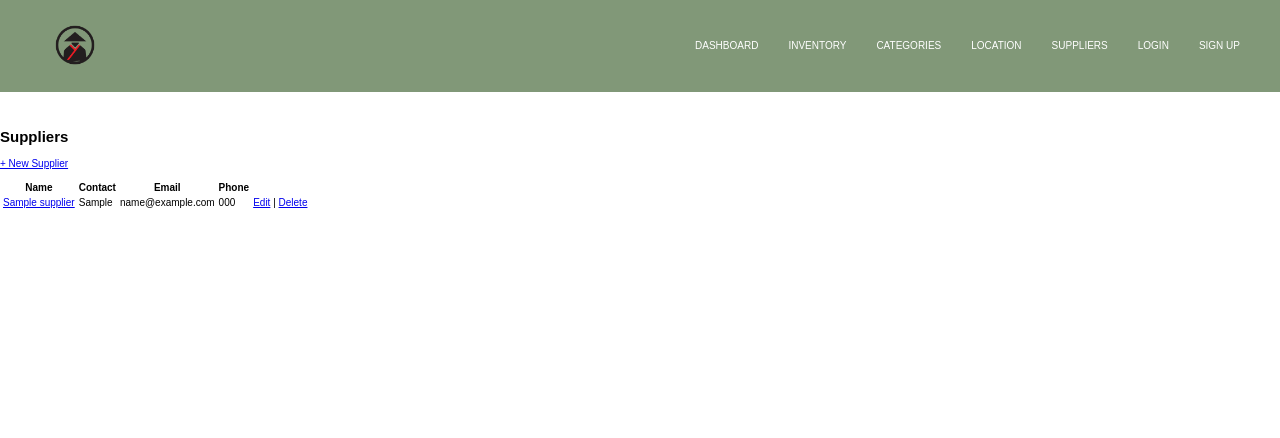
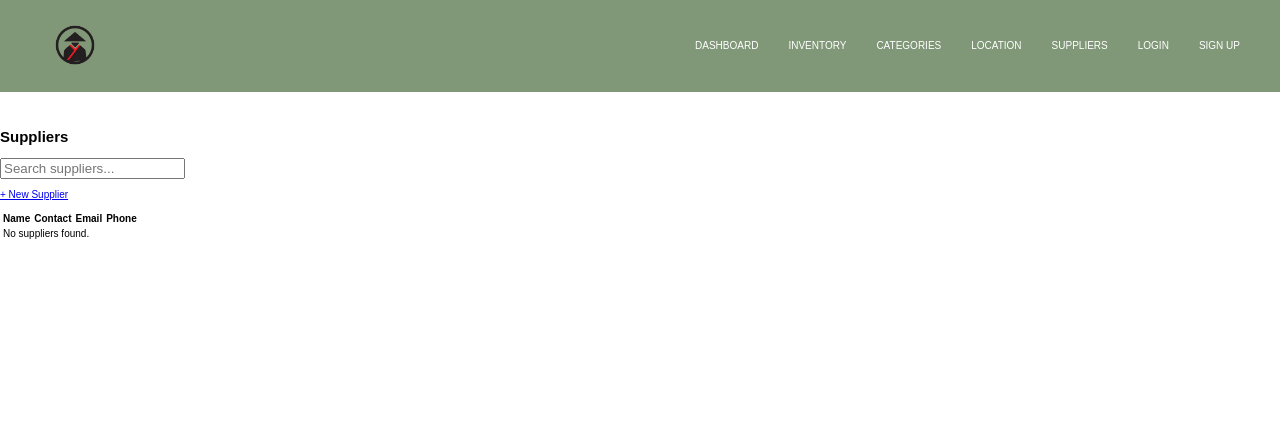
Before and after one commit to MarcoPhilip/sam-arize, a Django app: page /suppliers/ in a window 1280 px wide. Shown: the top 438 px of the page. Run offline with Django 5.2, Linux system fonts and the light colour scheme; tables that the repository leaves empty hold one stand-in row (values such as "Sample post").

Commit message:
ps order commit test

```diff
--- a/main_app/templates/base.html
+++ b/main_app/templates/base.html
@@ -30,7 +30,7 @@
             <li><a href="{% url 'inventory_list' %}">Inventory</a></li>
             <li><a href="{% url 'category_list' %}">Categories</a></li>
             <li><a href="{% url 'location_list' %}">Location</a></li>
-            <li><a href="{% url 'inventory_list' %}">Suppliers</a></li>
+            <li><a href="{% url 'supplier_list' %}">Suppliers</a></li>
 
             {% if user.is_authenticated %}
                 <li>Welcome, {{ user.username }}!</li>
--- a/main_app/templates/supplier/supplier_list.html
+++ b/main_app/templates/supplier/supplier_list.html
@@ -2,9 +2,17 @@
 {% block content %}
 <div class="container">
   <h2>Suppliers</h2>
+
+  <!-- 🔍 Search bar -->
+  <form method="get" class="mb-3">
+    <input type="text" name="q" class="form-control" placeholder="Search suppliers..." value="{{ request.GET.q }}">
+  </form>
+
   <p><a class="btn btn-success" href="{% url 'supplier_create' %}">+ New Supplier</a></p>
   <table class="table table-striped">
-    <thead><tr><th>Name</th><th>Contact</th><th>Email</th><th>Phone</th><th></th></tr></thead>
+    <thead>
+      <tr><th>Name</th><th>Contact</th><th>Email</th><th>Phone</th><th></th></tr>
+    </thead>
     <tbody>
     {% for s in suppliers %}
       <tr>
@@ -18,7 +26,7 @@
         </td>
       </tr>
     {% empty %}
-      <tr><td colspan="5" class="text-center">No suppliers yet.</td></tr>
+      <tr><td colspan="5" class="text-center">No suppliers found.</td></tr>
     {% endfor %}
     </tbody>
   </table>
--- a/main_app/views.py
+++ b/main_app/views.py
@@ -14,11 +14,10 @@ from django.shortcuts import render
 
 from django.shortcuts import render, get_object_or_404, redirect
 from .models import Inventory
-from .forms import InventoryForm, CategoryForm, LocationForm
+from .forms import InventoryForm, CategoryForm, LocationForm, PurchaseOrderForm
 from .models import Category
 from .models import Location
 from .models import PurchaseOrder
-from .forms import PurchaseOrderForm
 from .models import Supplier
 from .forms import SupplierForm
 
@@ -47,15 +46,12 @@ def purchase_order_create(request):
 def purchase_order_list(request):
     orders = PurchaseOrder.objects.all().order_by("-created_at")
     return render(request, "purchase_order/purchase_order_list.html", {"orders": orders})
-def purchase_order_list(request):
-    orders = PurchaseOrder.objects.all().order_by("-created_at")
-    return render(request, "purchase_order/purchase_order_list.html", {"orders": orders})
 
 def purchase_order_detail(request, pk):
     order = get_object_or_404(PurchaseOrder, pk=pk)
     return render(request, "purchase_order/purchase_order_detail.html", {"order": order})
 
-def purchase_order_create(request):
+def purchase_order_list_create(request):
     if request.method == "POST":
         form = PurchaseOrderForm(request.POST)
         if form.is_valid():
@@ -226,8 +222,19 @@ class AssetCreate(CreateView):
     fields = ["name", "category", "supplier", "cost", ]
 
 def supplier_list(request):
-    suppliers = Supplier.objects.order_by("name")
-    return render(request, "supplier/supplier_list.html", {"suppliers": suppliers})
+    query = request.GET.get('q')
+    if query:
+        suppliers = Supplier.objects.filter(
+            name__icontains=query
+        ) | Supplier.objects.filter(
+            contact_person__icontains=query
+        ) | Supplier.objects.filter(
+            email__icontains=query
+        )
+    else:
+        supplier = Supplier.objects.all()
+
+    return render(request, 'supplier/supplier_list.html', {'supplier': supplier})
 
 def supplier_detail(request, pk):
     supplier = get_object_or_404(Supplier, pk=pk)
```
